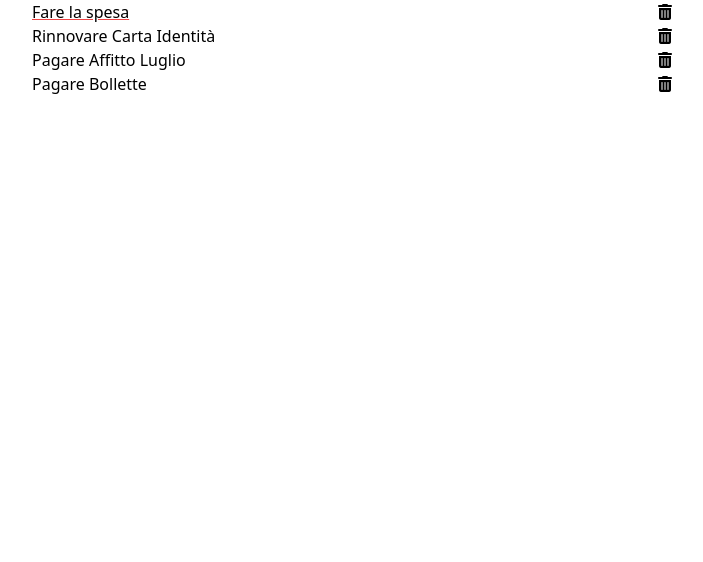
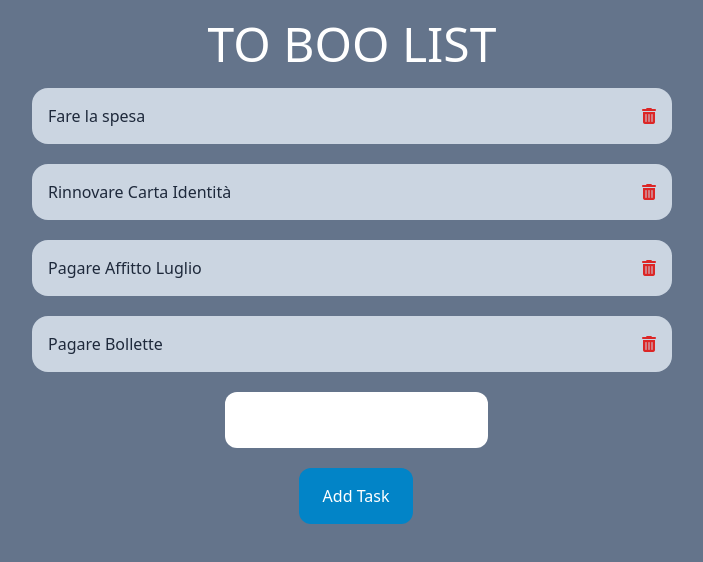
Before and after one commit to FraFra2/vue-todolist, a plain HTML site: page index.html in a window 1280 px wide. Shown: the whole page, without its empty margins (288-991 px from the left). Drawn offline with nearby package versions, Linux system fonts and the light colour scheme.

Commit message:
Milestone 3 Bonus 1 e 2 Circa

```diff
--- a/index.html
+++ b/index.html
@@ -8,17 +8,32 @@
     <script src="https://cdn.tailwindcss.com"></script>
     <link rel="stylesheet" href="https://cdnjs.cloudflare.com/ajax/libs/font-awesome/6.4.0/css/all.min.css" integrity="sha512-iecdLmaskl7CVkqkXNQ/ZH/XLlvWZOJyj7Yy7tcenmpD1ypASozpmT/E0iPtmFIB46ZmdtAc9eNBvH0H/ZpiBw==" crossorigin="anonymous" referrerpolicy="no-referrer" />
 </head>
-<body>
+<body  class = "bg-slate-500">
     <div id="app">
         <div class="container mx-auto">
-            <ul class = "w-[50%] mx-auto">
-                <li @click = "changeClass()" v-for = "(task, i) in todos" class = "decoration-red-500 list-none flex justify-between" :class="{ underline : task.done }">
-                    {{task.task}}
+            <header class = "text-center pt-5">
+                <h1 class = "text-5xl text-white">
+                    TO BOO LIST
+                </h1>
+            </header>
+
+            <ul class = "w-[50%] transition-all	 mx-auto hover:w-[55%]">
+                <li v-for = "(task, i) in todos" class = "decoration-sky-600 text-slate-800 decoration-8	 list-none flex justify-between bg-slate-300 p-[1rem] my-5 rounded-2xl" :class="{ underline : task.done }">
+                    <span @click = "changeClass(i)">
+                        {{task.task}}
+                    </span>
                     <span @click = "deleteTask(i)">
-                        <i class="fa-solid fa-trash-can"></i>
+                        <i class="fa-solid fa-trash-can text-red-600"></i>
                     </span>
                 </li>
             </ul>
+
+            <footer class = "text-center">
+                <input v-model = "inputTask" type="text" :class = "btnInpClasses">
+                <form action="" @click.prevent = "addTask">
+                    <button class = "transition-all text-white bg-sky-600 px-6 hover:bg-sky-700 hover:scale-125" :class = "btnInpClasses">Add Task</button>
+                </form>
+            </footer>
         </div>
     </div>
     <script src="js/index.js"></script>
--- a/js/index.js
+++ b/js/index.js
@@ -5,11 +5,16 @@ createApp({
         return{
             isDone: true,
             hover: false,
-            currentTask: "",
+            inputTask: "",
+            currentTask: {
+                task: "",
+                done: false
+            },
+            btnInpClasses: "rounded-xl p-[1rem] ml-2 mb-5",
             todos: [
                 {
                     task: "Fare la spesa",
-                    done: true
+                    done: false
                 },
                 {
                     task: "Rinnovare Carta Identità",
@@ -29,10 +34,22 @@ createApp({
     methods: {
         deleteTask(index){
             this.todos.splice(index, 1);
-            console.log(this.todos[index]);
         },
-        changeClass(){
-
+        changeClass(index){
+            if(!this.todos[index].done){
+                this.todos[index].done = true;
+            }else{
+                this.todos[index].done = false;
+            }
+        },
+        addTask(){
+            this.currentTask.task = this.inputTask;
+            let copyobj = {
+                ...this.currentTask
+            }
+            this.todos.push(copyobj);
+            this.inputTask = "";
+            this.inputTask.task = "";
         }
     }
 
```
